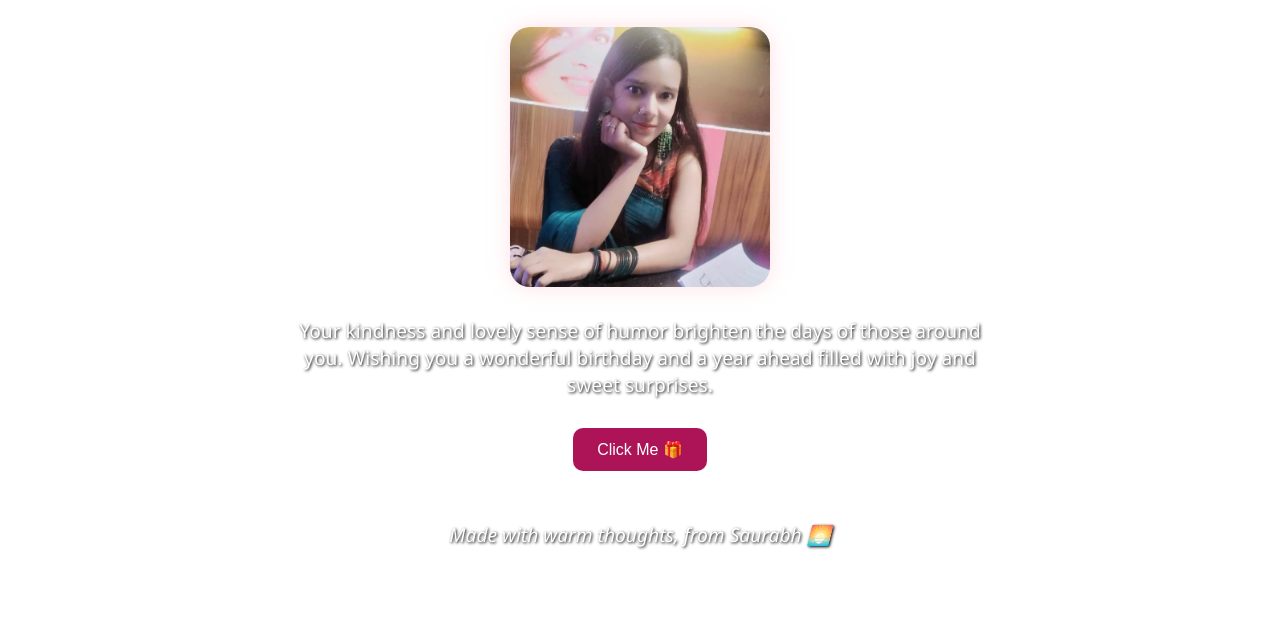
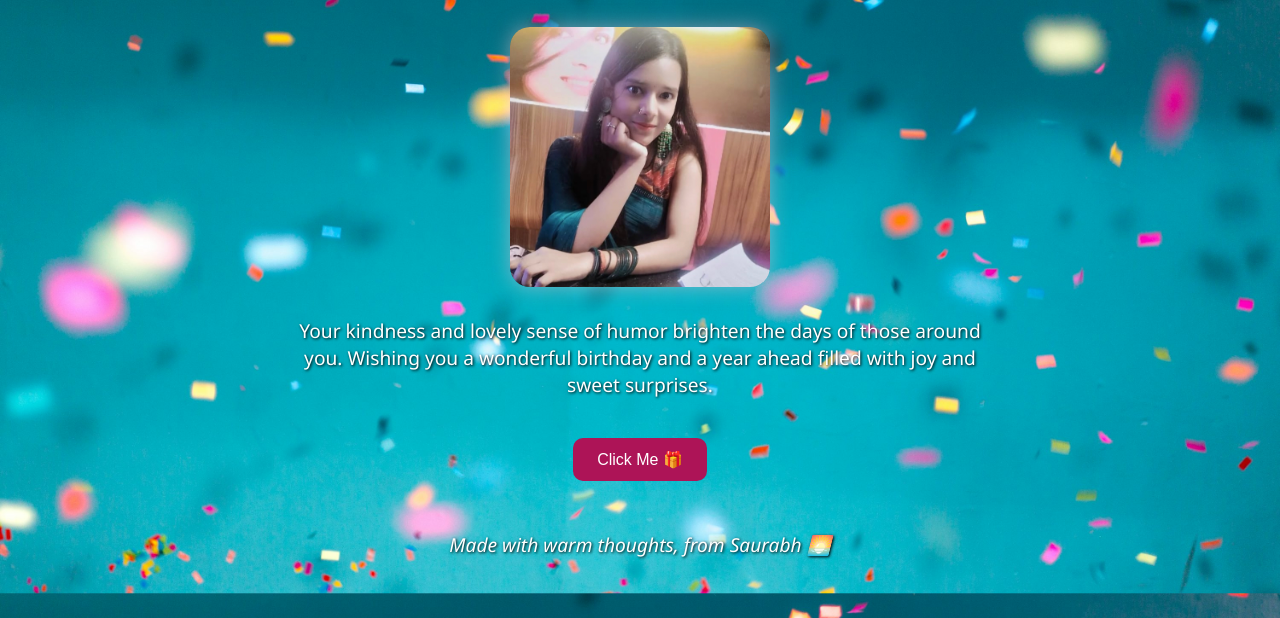
Before and after one commit to Saurabh-ing/Birthday-, a plain HTML site: page index.html in a window 1280 px wide. Shown: the part 260-878 px from the top of the page. Drawn offline with Linux system fonts and the light colour scheme.

Commit message:
Add files via upload

```diff
--- a/index.html
+++ b/index.html
@@ -14,7 +14,7 @@
     }
 
     body {
-      background-image: url('bg.jpg'); /* your background image */
+      background-image: url('https://saurabh-ing.github.io/Birthday-/bg.jpeg'); /* ✅ corrected filename */
       background-repeat: no-repeat;
       background-position: center;
       background-attachment: fixed;
@@ -57,7 +57,7 @@
       margin: 30px auto;
       width: 260px;
       height: 260px;
-      background: url('m.jpg') center/cover no-repeat; /* your profile image */
+      background: url('https://saurabh-ing.github.io/Birthday-/m.jpg') center/cover no-repeat;
       border-radius: 20px;
       box-shadow: 0 0 20px rgba(255, 192, 203, 0.5);
       animation: fadeIn 4s ease-in-out;
@@ -123,6 +123,7 @@
       cursor: pointer;
       transition: all 0.3s ease;
       animation: fadeIn 2s ease-in-out;
+      margin-top: 10px;
     }
 
     button:hover {
@@ -137,10 +138,6 @@
   </script>
 </head>
 <body>
-  <audio autoplay loop>
-    <source src="bm.mp3" type="audio/mp3">
-    Your browser does not support the audio element.
-  </audio>
 
   <h1>Happy Birthday, Muskan! 🎂</h1>
   <p>
```
